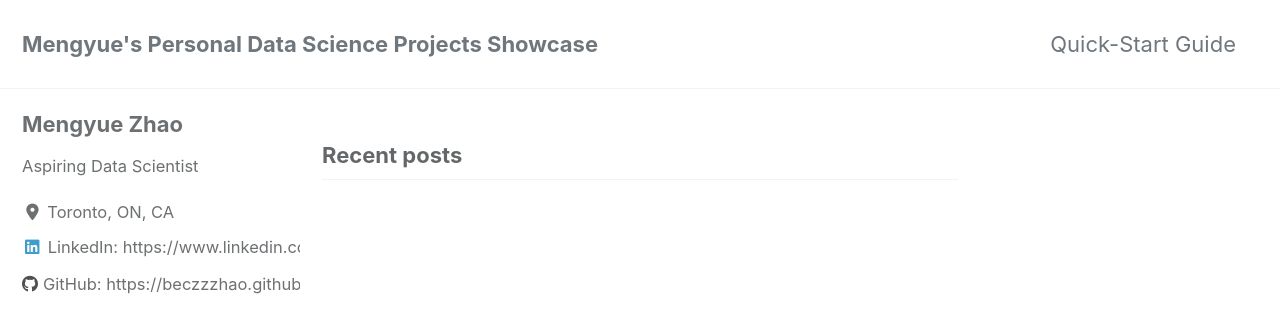
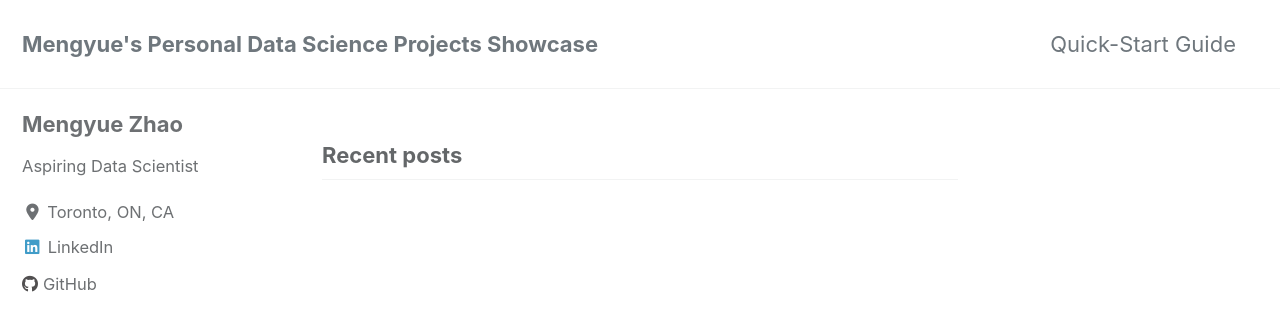
Before and after one commit to becZzZhao/becZzZhao.github.io, a Jekyll site: the page built from index.html, in a window 1280 px wide and 900 px high. Shown: the top 333 px of the window. Built offline with Jekyll 4.4.1, drawn with Linux system fonts in a browser that asks for light colours; cached includes are drawn as plain includes; nearby versions of some CDN libraries; the list of posts is cut into pages by our own code; some of the changed lines change nothing that is shown.

Commit message:
Update _config.yml

```diff
--- a/_config.yml
+++ b/_config.yml
@@ -99,10 +99,10 @@ author:
   location         : "Toronto, ON, CA"
   email            :
   links:
-    - label: "Email: beczhaozmy@gmail.com"
+    - label: "Email"
       icon: "fas fa-fw fa-envelope-square"
-      # url: "beczhaozmy@gmail.com"
-    - label: "LinkedIn: https://www.linkedin.com/in/mengyue-rebecca-zhao-a15bb8111/"
+      text: "beczhaozmy@gmail.com"
+    - label: "LinkedIn"
       icon: "fab fa-fw fa-linkedin"
       url: "https://www.linkedin.com/in/mengyue-rebecca-zhao-a15bb8111/"
     - label: "Twitter"
@@ -111,7 +111,7 @@ author:
     - label: "Facebook"
       icon: "fab fa-fw fa-facebook-square"
       # url: "https://facebook.com/"
-    - label: "GitHub: https://beczzzhao.github.io/"
+    - label: "GitHub"
       icon: "fab fa-github"
       url: "https://beczzzhao.github.io/"
     - label: "Instagram"
```
